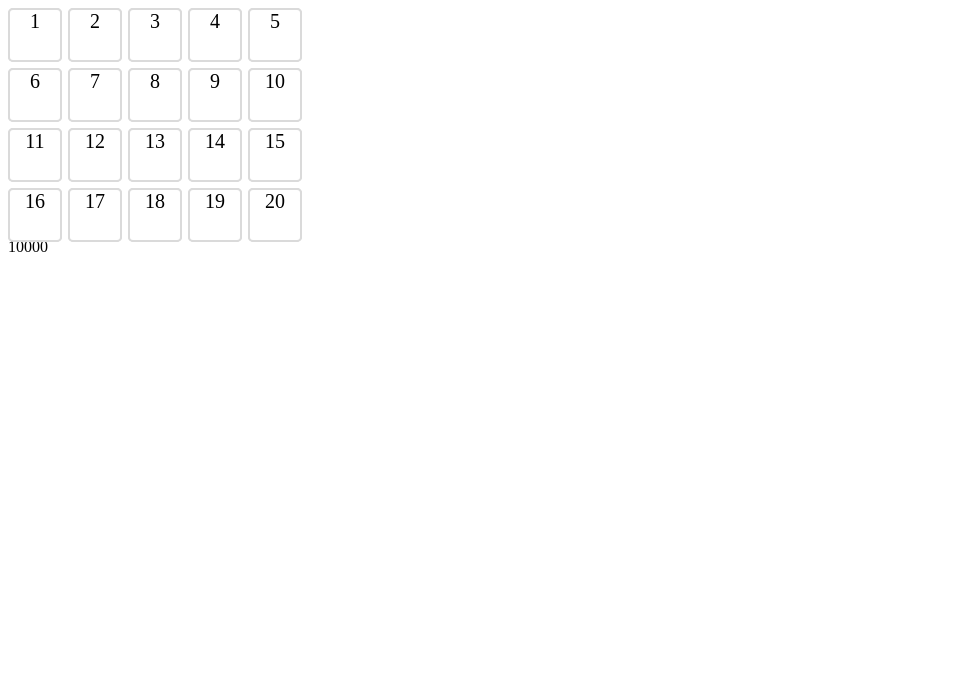
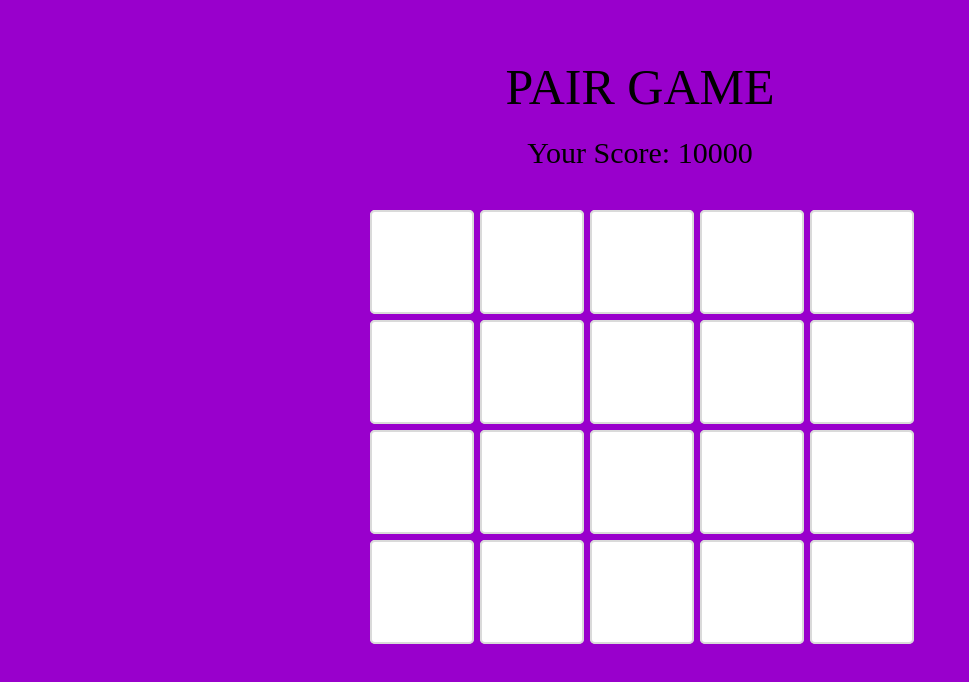
Before and after one commit to freeGit659/trongky-js01, a plain HTML site: page Session2/As2-PairGame/index.html in a window 1280 px wide. Shown: the whole page, without its empty margins (0-969 px from the left). Drawn offline with Linux system fonts and the light colour scheme.

Commit message:
Session2

```diff
--- a/Session2/As2-PairGame/index.html
+++ b/Session2/As2-PairGame/index.html
@@ -5,31 +5,31 @@
     <meta name="viewport" content="width=device-width, initial-scale=1.0">
     <title>Pair Game</title>
     <style>
+        body{
+            background: #9900CC;
+        }
         #container{
             display: grid;
-            grid-template-columns: repeat(5, 50px);
-            grid-template-rows: repeat(4, 50px);
+            grid-template-columns: repeat(5, 100px);
+            grid-template-rows: repeat(4, 100px);
             grid-gap: 10px;
         }
         #coverContainer{
             display: grid;
-            grid-template-columns: repeat(5, 50px);
-            grid-template-rows: repeat(4, 50px);
+            grid-template-columns: repeat(5, 100px);
+            grid-template-rows: repeat(4, 100px);
             grid-gap: 10px;
             position: absolute;
         }
     </style>
 </head>
 <body>
-    <div id ="coverContainer"></div>
-    <div id= "container">
-        <!-- <div class = "block"></div>
-        <div class = "block"></div>
-        <div class="block"></div>
-        <div class="block"></div>
-        <div class="block"></div> -->
+    <div id = "gameName"> PAIR GAME</div>
+    <div id="score"></div>
+    <div id = "gameScreen">
+        <div id ="coverContainer"></div>
+        <div id= "container"></div>
     </div>
-    <div id="score"></div>
     <script src = "main.js"></script>
 </body>
 </html>
--- a/Session2/As2-PairGame/main.js
+++ b/Session2/As2-PairGame/main.js
@@ -17,6 +17,7 @@ var scoreCur = 10000;
 var colorTemp = null;
 var elementTemp;
 var waitingFlag = false;
+var isDeath = false;
 
 createBlock(20);
 score(null);
@@ -24,8 +25,8 @@ score(null);
 function block(){
     var p = document.getElementsByClassName("block");
     for(let element = 0; element < p.length; element++) {
-        p[element].style.width = "50px";
-        p[element].style.height = "50px";
+        p[element].style.width = "100px";
+        p[element].style.height = "100px";
         p[element].style.color = "#000";
         p[element].style.borderRadius = "5px";
         p[element].style.border = "2px solid #dadada"
@@ -35,8 +36,8 @@ function block(){
 function blockCover(){
     var p = document.getElementsByClassName("blockCover");
     for(let element = 0; element < p.length; element++) {
-        p[element].style.width = "50px";
-        p[element].style.height = "50px";
+        p[element].style.width = "100px";
+        p[element].style.height = "100px";
         p[element].style.color = "#000";
         p[element].style.borderRadius = "5px";
         p[element].style.border = "2px solid #dadada"
@@ -47,22 +48,38 @@ function blockCover(){
                     p[element].style.opacity = "0";
                     elementTemp = element;
                 }
-            else {
+                else if (!choice) {
+                    waitingFlag = true;
                     p[element].style.opacity = "0";
-                waitingFlag = true;
                     setTimeout(function (){
-                    waitingFlag = false;
                         p[element].style.opacity = "1";
                         p[elementTemp].style.opacity = "1";
                         elementTemp = null;
+                        waitingFlag = false;
                     },1000);
                 }
-            console.log("choice: ", p[element].value);
-            console.log(elementTemp);
             }
         });
     }
 }blockCover();
+
+function gameScreen(){
+    var p = document.getElementById('gameScreen');
+    p.style.display = "flex";
+    p.style.justifyContent = "center";
+    p.style.alignItems = "center";
+    //p.style.paddingTop = "50px";
+}gameScreen();
+
+function gameName(){
+    var p = document.getElementById('gameName');
+    p.style.fontSize = "50px";
+    p.style.display = "flex";
+    p.style.justifyContent = "center";
+    p.style.alignContent = "center";
+    p.style.paddingTop = "50px";
+    p.style.paddingBottom = "10px"
+}gameName();
 
 function createBlock(num){
     for(let i = 1; i <= num; i++){
@@ -76,9 +93,6 @@ function createBlock(num){
 
         var divCover = document.createElement("div");
         divCover.classList.add("blockCover");
-        divCover.innerText = i.toString();
-        divCover.style.fontSize = "20px";
-        divCover.style.textAlign = "center";
         divCover.style.background = "#fff"
         divCover.value = RGBToHex(div.style.background);
         var pCover = document.getElementById('coverContainer');
@@ -137,7 +151,28 @@ function logic(color){
 
 function score(match){
     var p = document.getElementById('score');
+    p.style.fontSize = "30px";
+    p.style.display = "flex";
+    p.style.justifyContent = "center";
+    p.style.alignContent = "center";
+    p.style.paddingTop = "10px";
+    p.style.paddingBottom = "40px"
     if(match == true) scoreCur += 1000;
     else if (match ==false)  scoreCur -= 500;
-    p.innerText = scoreCur.toString();
+    p.innerText = "Your Score: " + scoreCur.toString();
 }
+
+function death(){
+    if (scoreCur <= 0) isDeath = true;
+    else isDeath = false;
+}death();
+
+// function screenStart(){
+//     var div = document.createElement("div");
+//     div.setAttribute('id','startScreen');
+//     var p = getElementById("startScreen");
+//     p.style.position = "static";
+//     p.style.width = "1000px";
+//     p.style.height = "1000px";
+//     p.style.background = "#000";
+// }
```
Lines whose indentation alone changed are shown as unchanged.
